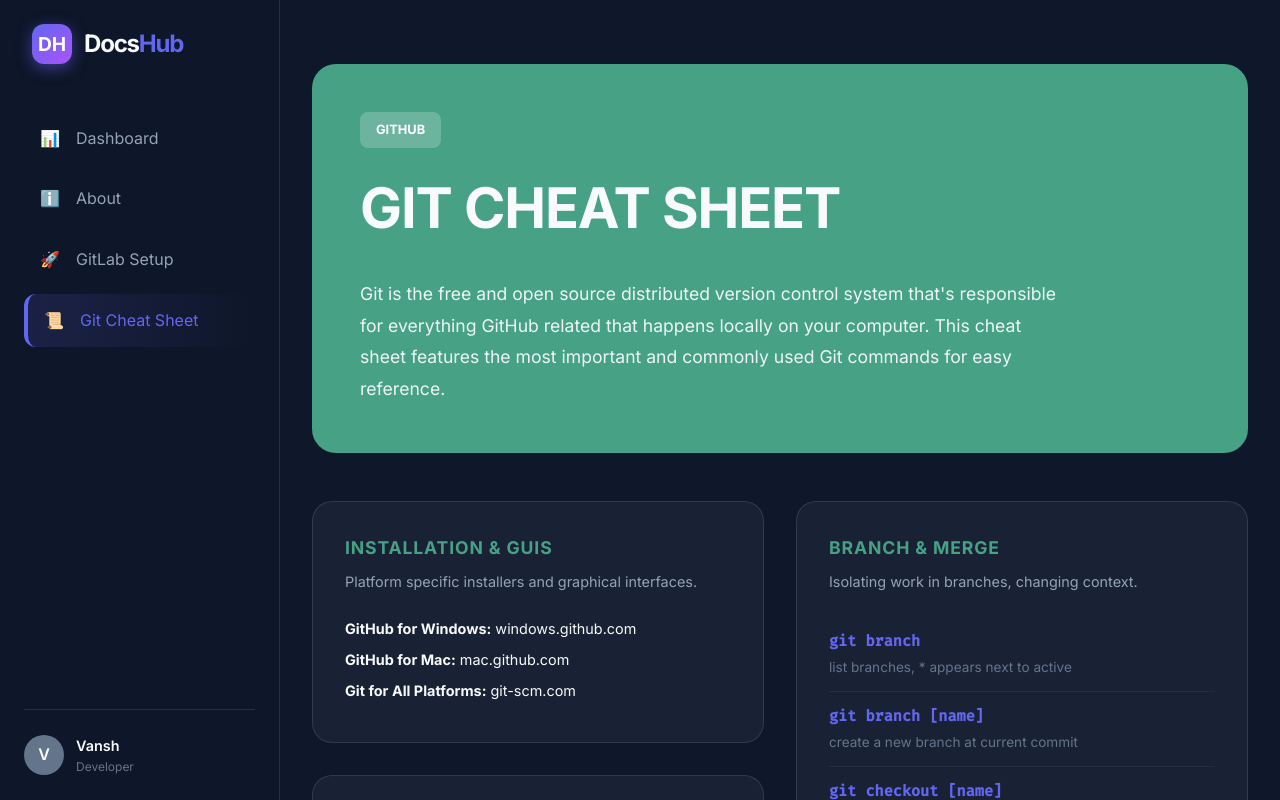
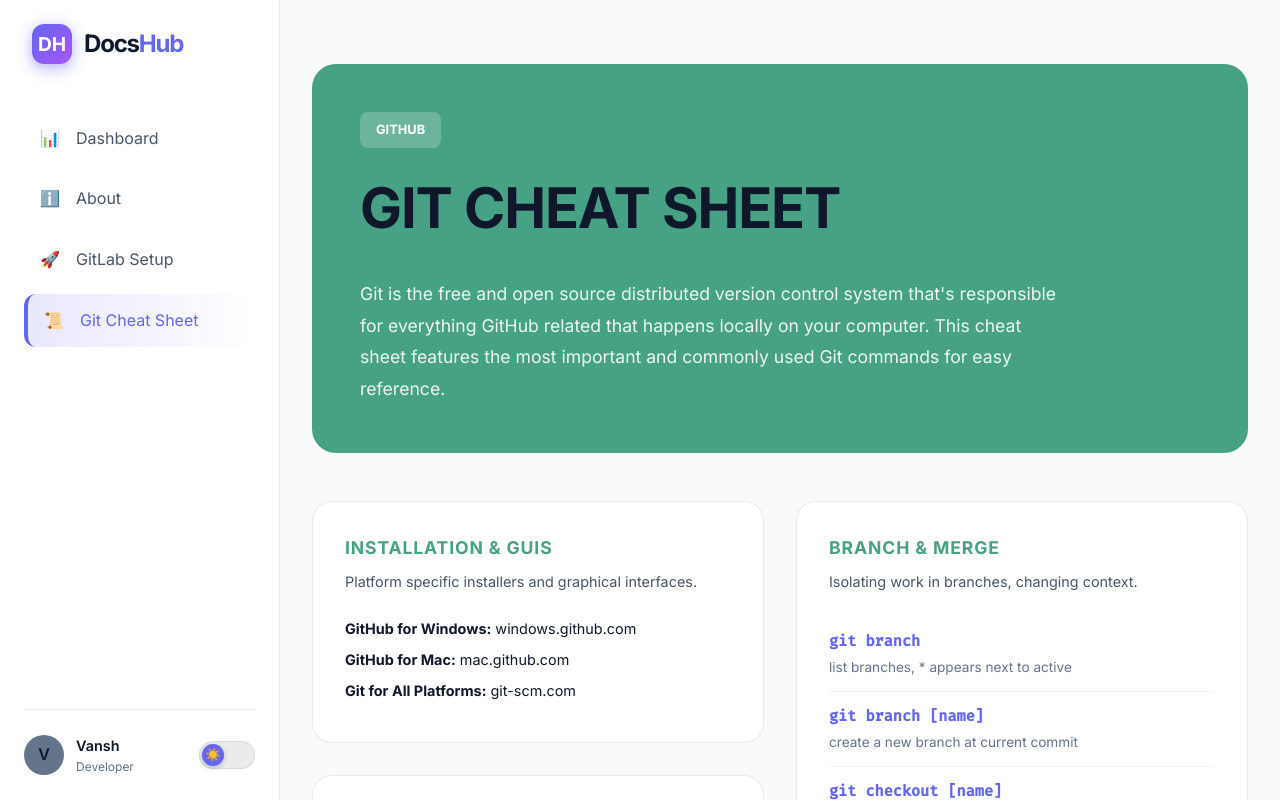
Before and after one commit to dotnetS3110/central-docs, an Angular app: page /git-cheat-sheet in a window 1280 px wide. Shown: the top 800 px of the page. Built offline with nearby package versions, Linux system fonts and the light colour scheme.

Commit message:
initialize project structure with sidebar, theme toggle, and documentation pages

```diff
--- a/src/app/app.ts
+++ b/src/app/app.ts
@@ -1,7 +1,8 @@
-import { Component, signal } from '@angular/core';
+import { Component, signal, inject } from '@angular/core';
 import { RouterOutlet } from '@angular/router';
 import { Sidebar } from './components/sidebar';
 import { Header } from './components/header';
+import { ThemeService } from './services/theme';
 
 @Component({
   selector: 'app-root',
@@ -11,6 +12,7 @@
   styleUrl: './app.css',
 })
 export class App {
+  themeService = inject(ThemeService);
   protected readonly title = signal('docs-hub');
   protected readonly isSidebarOpen = signal(false);
 
--- a/src/app/components/header.ts
+++ b/src/app/components/header.ts
@@ -1,8 +1,10 @@
 import { Component, EventEmitter, Output } from '@angular/core';
+import { ThemeToggle } from './theme-toggle';
 
 @Component({
   selector: 'app-header',
   standalone: true,
+  imports: [ThemeToggle],
   template: `
     <header class="mobile-header">
       <button class="toggle-btn" (click)="toggle.emit()" aria-label="Toggle Sidebar">
@@ -16,6 +18,8 @@
       </div>
 
       <div class="spacer"></div>
+
+      <app-theme-toggle></app-theme-toggle>
     </header>
   `,
   styles: [`
--- a/src/app/components/sidebar.ts
+++ b/src/app/components/sidebar.ts
@@ -1,10 +1,11 @@
 import { Component, EventEmitter, Input, Output } from '@angular/core';
 import { RouterLink, RouterLinkActive } from '@angular/router';
+import { ThemeToggle } from './theme-toggle';
 
 @Component({
   selector: 'app-sidebar',
   standalone: true,
-  imports: [RouterLink, RouterLinkActive],
+  imports: [RouterLink, RouterLinkActive, ThemeToggle],
   template: `
     <aside class="sidebar" [class.open]="isOpen">
       <div class="logo">
@@ -33,12 +34,15 @@
       </nav>
 
       <div class="sidebar-footer">
-        <div class="user-profile">
-          <div class="avatar">V</div>
-          <div class="user-info">
-            <p class="name">Vansh</p>
-            <p class="role">Developer</p>
+        <div class="footer-top">
+          <div class="user-profile">
+            <div class="avatar">V</div>
+            <div class="user-info">
+              <p class="name">Vansh</p>
+              <p class="role">Developer</p>
+            </div>
           </div>
+          <app-theme-toggle></app-theme-toggle>
         </div>
       </div>
     </aside>
@@ -138,6 +142,12 @@
       border-top: 1px solid var(--border-glass);
     }
 
+    .footer-top {
+      display: flex;
+      align-items: center;
+      justify-content: space-between;
+    }
+
     .user-profile {
       display: flex;
       align-items: center;
@@ -155,7 +165,7 @@
       font-weight: 600;
     }
 
-    .user-info .name { font-size: 0.9rem; font-weight: 600; margin: 0; }
+    .user-info .name { font-size: 0.9rem; font-weight: 600; margin: 0; color: var(--text-main); }
     .user-info .role { font-size: 0.75rem; color: var(--text-dim); margin: 0; }
 
     .sidebar-overlay {
--- /dev/null
+++ b/src/app/components/theme-toggle.ts
@@ -0,0 +1,63 @@
+import { Component, inject } from '@angular/core';
+import { ThemeService } from '../services/theme';
+
+@Component({
+  selector: 'app-theme-toggle',
+  standalone: true,
+  template: `
+    <button class="theme-toggle" (click)="themeService.toggleTheme()" [attr.aria-label]="'Switch to ' + (themeService.theme() === 'light' ? 'dark' : 'light') + ' theme'">
+      <div class="toggle-track">
+        <div class="toggle-thumb" [class.dark]="themeService.theme() === 'dark'">
+          <span class="icon">{{ themeService.theme() === 'light' ? '☀️' : '🌙' }}</span>
+        </div>
+      </div>
+    </button>
+  `,
+  styles: [`
+    .theme-toggle {
+      background: none;
+      border: none;
+      cursor: pointer;
+      padding: 0;
+      display: flex;
+      align-items: center;
+    }
+
+    .toggle-track {
+      width: 56px;
+      height: 28px;
+      background: var(--border-glass);
+      border-radius: 20px;
+      position: relative;
+      transition: background 0.3s ease;
+      border: 1px solid var(--border-glass);
+    }
+
+    .toggle-thumb {
+      width: 22px;
+      height: 22px;
+      background: var(--primary);
+      border-radius: 50%;
+      position: absolute;
+      top: 2px;
+      left: 2px;
+      display: flex;
+      align-items: center;
+      justify-content: center;
+      transition: transform 0.3s cubic-bezier(0.4, 0, 0.2, 1);
+      box-shadow: 0 2px 5px rgba(0,0,0,0.2);
+    }
+
+    .toggle-thumb.dark {
+      transform: translateX(28px);
+      background: var(--secondary);
+    }
+
+    .icon {
+      font-size: 0.8rem;
+    }
+  `]
+})
+export class ThemeToggle {
+  themeService = inject(ThemeService);
+}
--- a/src/app/pages/about.ts
+++ b/src/app/pages/about.ts
@@ -86,7 +86,7 @@
       margin-bottom: 4rem;
     }
     .feature-card {
-      background: rgba(255, 255, 255, 0.03);
+      background: var(--bg-box);
       border: 1px solid var(--border-glass);
       padding: 2rem;
       border-radius: 20px;
@@ -94,7 +94,7 @@
       transition: all 0.3s ease;
     }
     .feature-card:hover {
-      background: rgba(255, 255, 255, 0.05);
+      background: var(--bg-card);
       transform: translateY(-5px);
       border-color: var(--secondary);
     }
--- a/src/app/pages/git-cheat-sheet.ts
+++ b/src/app/pages/git-cheat-sheet.ts
@@ -285,7 +285,7 @@
         flex-direction: column;
         gap: 0.25rem;
         padding: 0.75rem 0;
-        border-top: 1px solid rgba(255, 255, 255, 0.05);
+        border-top: 1px solid var(--border-dim);
       }
 
       .cmd-row:first-child {
--- a/src/app/pages/gitlab-setup.ts
+++ b/src/app/pages/gitlab-setup.ts
@@ -133,15 +133,15 @@
     }
 
     pre {
-      background: rgba(0, 0, 0, 0.3);
+      background: var(--bg-code);
       padding: 1.25rem;
       border-radius: 12px;
       overflow-x: auto;
-      border: 1px solid rgba(255, 255, 255, 0.05);
+      border: 1px solid var(--border-dim);
     }
 
     code {
-      color: #e2e8f0;
+      color: var(--text-main);
       font-size: 0.9rem;
     }
 
@@ -150,7 +150,7 @@
     }
 
     .ssh-section {
-      background: linear-gradient(135deg, rgba(30, 41, 59, 0.7), rgba(15, 23, 42, 0.7));
+      background: var(--bg-card);
       padding: 2.5rem;
       border-radius: 24px;
       border: 1px solid var(--border-glass);
--- /dev/null
+++ b/src/app/services/theme.ts
@@ -0,0 +1,41 @@
+import { Injectable, signal, effect } from '@angular/core';
+
+export type Theme = 'light' | 'dark';
+
+@Injectable({
+  providedIn: 'root'
+})
+export class ThemeService {
+  private readonly THEME_KEY = 'docs-hub-theme';
+  theme = signal<Theme>(this.getInitialTheme());
+
+  constructor() {
+    effect(() => {
+      const currentTheme = this.theme();
+      localStorage.setItem(this.THEME_KEY, currentTheme);
+      this.applyTheme(currentTheme);
+    });
+  }
+
+  toggleTheme() {
+    this.theme.update(t => t === 'light' ? 'dark' : 'light');
+  }
+
+  private getInitialTheme(): Theme {
+    const savedTheme = localStorage.getItem(this.THEME_KEY) as Theme;
+    if (savedTheme) return savedTheme;
+
+    return window.matchMedia('(prefers-color-scheme: dark)').matches ? 'dark' : 'light';
+  }
+
+  private applyTheme(theme: Theme) {
+    const root = document.documentElement;
+    if (theme === 'dark') {
+      root.classList.add('dark-theme');
+      root.classList.remove('light-theme');
+    } else {
+      root.classList.add('light-theme');
+      root.classList.remove('dark-theme');
+    }
+  }
+}
--- a/src/styles.css
+++ b/src/styles.css
@@ -2,7 +2,6 @@
 @import url('https://fonts.googleapis.com/css2?family=Fira+Code:wght@400;500&display=swap');
 
 :root {
-  /* Color Palette - Modern & Professional */
   --primary: #6366f1;
   --primary-glow: rgba(99, 102, 241, 0.5);
   --secondary: #a855f7;
@@ -10,23 +9,36 @@
   --success: #10b981;
   --warning: #f59e0b;
   --error: #ef4444;
+  --sidebar-width: 280px;
+  --header-height: 64px;
+}
 
-  /* Backgrounds */
+.dark-theme {
   --bg-main: #0f172a;
   --bg-card: rgba(30, 41, 59, 0.7);
   --bg-sidebar: rgba(15, 23, 42, 0.9);
-
-  /* Text */
+  --bg-code: rgba(0, 0, 0, 0.3);
+  --bg-box: rgba(255, 255, 255, 0.05);
   --text-main: #f8fafc;
   --text-muted: #94a3b8;
   --text-dim: #64748b;
+  --border-glass: rgba(255, 255, 255, 0.1);
+  --border-dim: rgba(255, 255, 255, 0.05);
+  --shadow-premium: 0 10px 25px -5px rgba(0, 0, 0, 0.3);
+}
 
-  /* Borders & Glassmorphism */
-  --border-glass: rgba(255, 255, 255, 0.1);
-  --shadow-premium: 0 10px 25px -5px rgba(0, 0, 0, 0.3), 0 8px 10px -6px rgba(0, 0, 0, 0.3);
-
-  --sidebar-width: 280px;
-  --header-height: 64px;
+.light-theme {
+  --bg-main: #f8fafc;
+  --bg-card: #ffffff;
+  --bg-sidebar: #ffffff;
+  --bg-code: #f1f5f9;
+  --bg-box: #f8fafc;
+  --text-main: #0f172a;
+  --text-muted: #475569;
+  --text-dim: #64748b;
+  --border-glass: rgba(0, 0, 0, 0.08);
+  --border-dim: rgba(0, 0, 0, 0.04);
+  --shadow-premium: 0 10px 15px -3px rgba(0, 0, 0, 0.1);
 }
 
 * {
```
